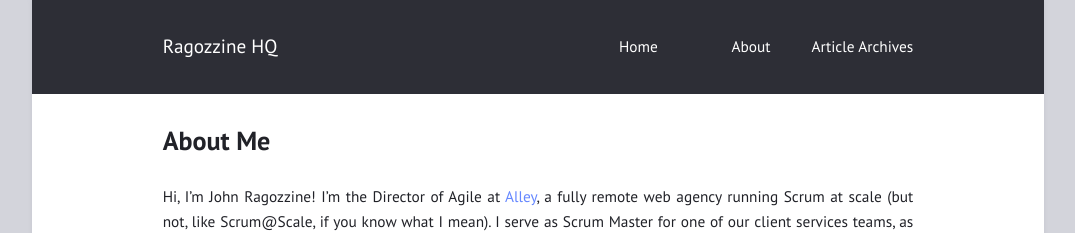
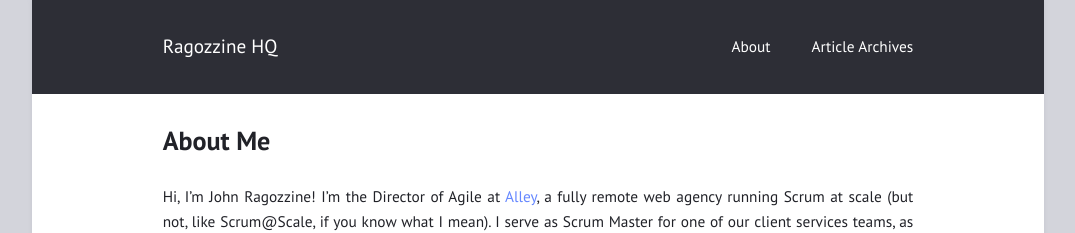
Before and after one commit to ragozzine/ragozzine.github.io, a Jekyll site: the page built from about.md, in a window 1280 px wide. Shown: the top 233 px of the page, without its empty margins (102-1177 px from the left). Built offline with Jekyll 4.4.1, drawn with Linux system fonts in a browser that asks for light colours.

Commit message:
Update menu.html

```diff
--- a/_includes/menu.html
+++ b/_includes/menu.html
@@ -1,5 +1,6 @@
 <nav>
-{%- for item in include.menu -%}
+<!-- hiding home link
+  {%- for item in include.menu -%}
   {%- assign node = site.pages | where: "name", item.file | first -%}
   {%- assign url = item.url | default: node.url -%}
   {%- assign title = item.title | default: node.title -%}
@@ -7,6 +8,7 @@
     {%- if item.icon -%}<svg aria-label="{{ title }}" class="icon"><use xlink:href="{{ "/assets/fontawesome/icons.svg" | relative_url }}#{{ item.icon }}"></use></svg>{%- else -%}{{ title }}{%- endif -%}
   </a>
 {%- endfor -%}
+-->
   <a href="/about/">About</a>
   <a href="/archive/">Article Archives</a>
 </nav>
```
